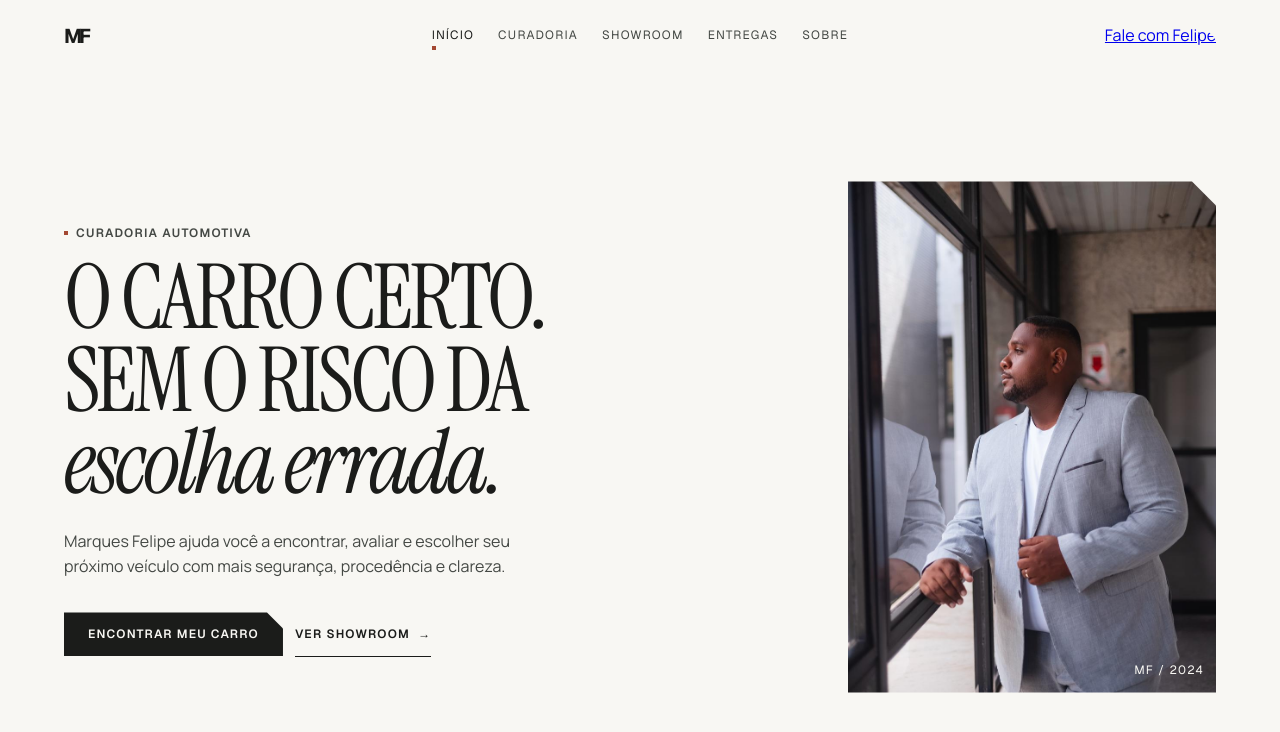
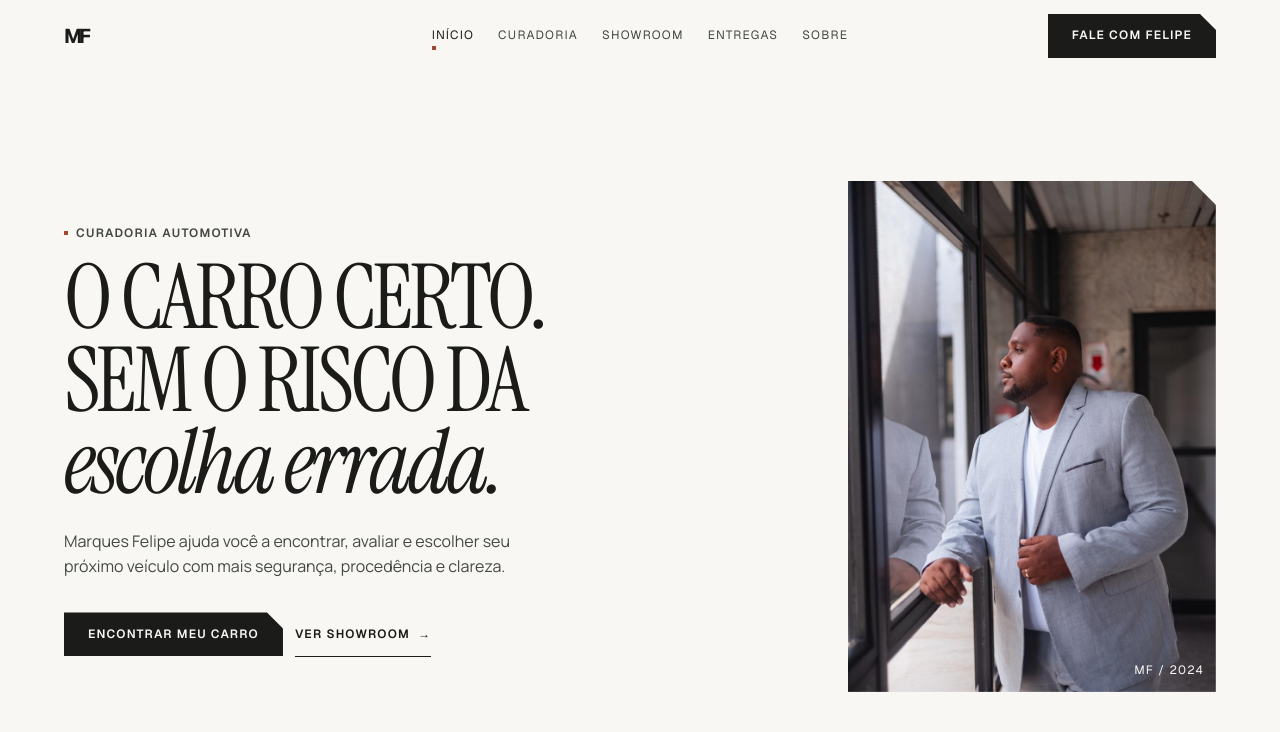
Before and after one commit to wesleycaiadev/consultor-automotivo, an Angular app: page / in a window 1280 px wide. Shown: the top 732 px of the page. Built offline with nearby package versions, Linux system fonts and the light colour scheme.

Commit message:
feat(home): add hero motion

```diff
--- a/src/styles/_home.scss
+++ b/src/styles/_home.scss
@@ -229,3 +229,73 @@
     grid-column: 8 / span 4;
   }
 }
+
+@media (prefers-reduced-motion: no-preference) {
+  .mf-hero__media {
+    animation: mf-hero-media-reveal var(--motion-cinematic) var(--ease-editorial) both;
+  }
+
+  .mf-hero__photo {
+    animation: mf-hero-photo-settle var(--motion-cinematic) var(--ease-editorial) both;
+  }
+
+  .mf-hero__eyebrow {
+    animation: mf-hero-copy-enter var(--motion-editorial) var(--ease-editorial) 340ms both;
+  }
+
+  .mf-hero__title {
+    animation: mf-hero-title-reveal var(--motion-editorial) var(--ease-editorial) 440ms both;
+  }
+
+  .mf-hero__description {
+    animation: mf-hero-copy-enter var(--motion-ui) var(--ease-standard) 760ms both;
+  }
+
+  .mf-hero__actions {
+    animation: mf-hero-copy-enter var(--motion-ui) var(--ease-standard) 920ms both;
+  }
+}
+
+@keyframes mf-hero-media-reveal {
+  from {
+    clip-path: inset(0 100% 0 0);
+  }
+
+  to {
+    clip-path: inset(0 0 0 0);
+  }
+}
+
+@keyframes mf-hero-photo-settle {
+  from {
+    transform: scale(1.08);
+  }
+
+  to {
+    transform: scale(1);
+  }
+}
+
+@keyframes mf-hero-title-reveal {
+  from {
+    clip-path: inset(0 0 100% 0);
+    transform: translate3d(0, 1.25rem, 0);
+  }
+
+  to {
+    clip-path: inset(0 0 0 0);
+    transform: translate3d(0, 0, 0);
+  }
+}
+
+@keyframes mf-hero-copy-enter {
+  from {
+    opacity: 0;
+    transform: translate3d(0, 0.75rem, 0);
+  }
+
+  to {
+    opacity: 1;
+    transform: translate3d(0, 0, 0);
+  }
+}
--- a/src/styles/_navbar.scss
+++ b/src/styles/_navbar.scss
@@ -135,8 +135,8 @@ app-mf-navbar {
   color: var(--mf-oxide);
 }
 
-.mf-mobile-menu__cta {
-  display: inline-flex;
+.mf-mobile-menu__cta,
+.mf-navbar__cta {
   min-block-size: 2.75rem;
   align-items: center;
   justify-content: center;
@@ -149,6 +149,10 @@ app-mf-navbar {
   letter-spacing: var(--tracking-label);
   text-decoration: none;
   text-transform: uppercase;
+}
+
+.mf-mobile-menu__cta {
+  display: inline-flex;
 }
 
 .mf-mobile-menu__cta:focus-visible,
```
Also changed, not shown: 1 other file (tests, documents, lock files or other folders).
